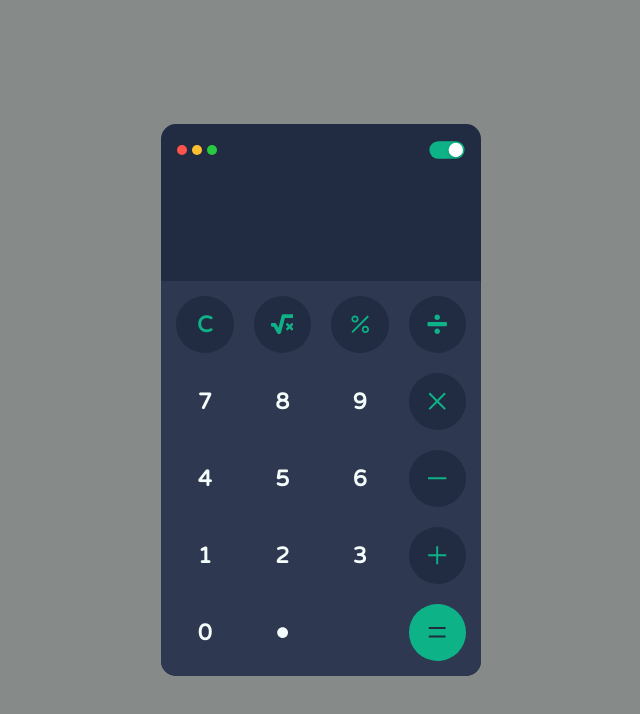
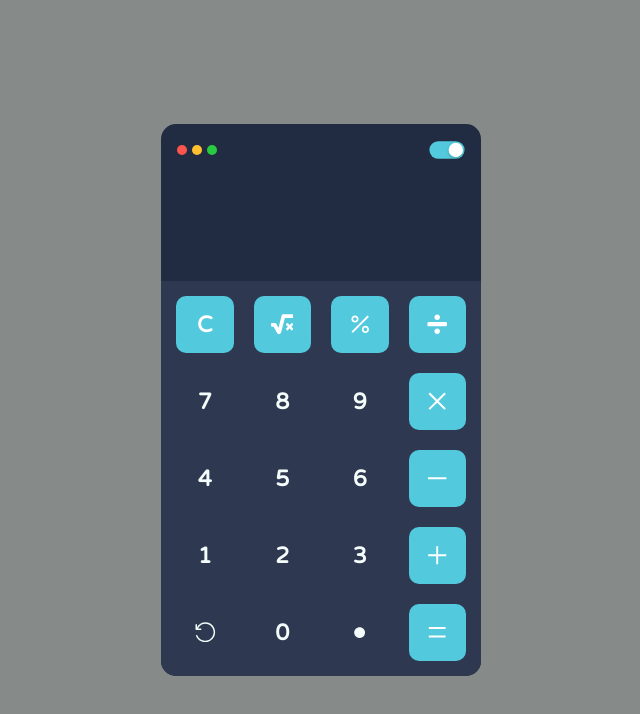
Before and after one commit to devworkleo/calculator, a React (Vite) app: page / in a window 1280 px wide. Shown: the top 714 px of the page, without its empty margins (319-959 px from the left). Built offline with nearby package versions, Linux system fonts and the light colour scheme.

Commit message:
create new layout to application

```diff
--- a/src/components/Calculator.tsx
+++ b/src/components/Calculator.tsx
@@ -19,7 +19,7 @@ export const Calculator = () => {
         <MainButtons
           isDark={isDark}
           color={isDark ? '#F4FDFB ' : '#373E47'}
-          background={isDark ? '#2E3951' : '#F4FDFB'}
+          background={isDark ? '#2E3951' : '#F2F8FC'}
         />
       </CalculatorButtons>
     </CalculatorFlutter>
--- a/src/components/MainButtons.tsx
+++ b/src/components/MainButtons.tsx
@@ -1,19 +1,40 @@
-import { Button, ButtonSectionLayout, Line } from "../global"
+import { Button, ButtonSectionLayout, Line, Number } from "../global"
 import { PlusOutlined, CloseOutlined, MinusOutlined, PauseOutlined, PercentageOutlined } from "@ant-design/icons"
 import { FaSquareRootAlt, FaDivide, FaCircle } from "react-icons/fa"
+import { RxReload } from "react-icons/rx"
 
 export const MainButtons = ({ isDark, color, background }:{ isDark: boolean, color: string, background: string }) => {
   const items = [
     { id: 1, buttons: [
-      { label: <>C</>, theme: { className: 'dark_button' } },
-      { label: <FaSquareRootAlt />, theme: { className: 'dark_button' } },
-      { label: <PercentageOutlined />, theme: { className: 'dark_button' } },
-      { label: <FaDivide />, theme: { className: 'dark_button' } }
+      { label: <>C</>, theme: { className: 'green_button' } },
+      { label: <FaSquareRootAlt />, theme: { className: 'green_button' } },
+      { label: <PercentageOutlined />, theme: { className: 'green_button' } },
+      { label: <FaDivide />, theme: { className: 'green_button' } }
     ] },
-    { id: 2, buttons: [{ label: <>7</> }, { label: <>8</> }, { label: <>9</> }, { label: <CloseOutlined />, theme: { className: 'dark_button' } }] },
-    { id: 3, buttons: [{ label: <>4</> }, { label: <>5</>}, { label: <>6</> }, { label: <MinusOutlined />, theme: { className: 'dark_button' } }] },
-    { id: 4, buttons: [{ label: <>1</> }, { label: <>2</> }, { label: <>3</> }, { label: <PlusOutlined />, theme: { className: 'dark_button' } }] },
-    { id: 5, buttons: [{ label: <>0</> }, { label: <FaCircle className="circle" /> }, { label: null }, { label: <PauseOutlined className="rotate" />, theme: { className: 'green_button' } }] },
+    { id: 2, buttons: [
+      { label: <Number>7</Number> },
+      { label: <Number>8</Number> },
+      { label: <Number>9</Number> },
+      { label: <CloseOutlined />, theme: { className: 'green_button' } }
+    ] },
+    { id: 3, buttons: [
+      { label: <Number>4</Number> },
+      { label: <Number>5</Number>},
+      { label: <Number>6</Number> },
+      { label: <MinusOutlined />, theme: { className: 'green_button' } }
+    ] },
+    { id: 4, buttons: [
+      { label: <Number>1</Number> },
+      { label: <Number>2</Number> },
+      { label: <Number>3</Number> },
+      { label: <PlusOutlined />, theme: { className: 'green_button' } }
+    ] },
+    { id: 5, buttons: [
+      { label: <RxReload className='rxdeg' /> },
+      { label: <>0</> },
+      { label: <FaCircle className="circle" /> },
+      { label: <PauseOutlined className="rotate" />, theme: { className: 'green_button' } }
+    ] },
   ]
   return <ButtonSectionLayout>
     { items.map(item => (<Line key={item.id}>
@@ -21,8 +42,8 @@ export const MainButtons = ({ isDark, color, background }:{ isDark: boolean, col
         key={index}
         color={color}
         background={background}
+        className={button?.theme?.className}
         style={button.label === null ? { visibility: 'hidden' } : { display: 'flex' }}
-        className={isDark ? button?.theme?.className : ''}
       >
         { button.label }
       </Button>)) }
--- a/src/global.ts
+++ b/src/global.ts
@@ -31,7 +31,7 @@ export const Button = styled.button<{ color: string, background: string }>`
     font-size: 1.4em;
     font-weight: 600;
     padding: 15px 0px;
-    border-radius: 50%;
+    border-radius: 10px;
     align-items: center;
     justify-content: center;
     color: ${({ color }) => color};
@@ -93,3 +93,4 @@ export const MathAreaLayout = styled.div<{ background: string }>`
     justify-content: flex-end;
     background-color: ${({ background }) => background};
 `
+export const Number = styled.span``
--- a/src/index.css
+++ b/src/index.css
@@ -14,19 +14,19 @@
 }
 .dark_switch {
   transform: scale(0.8) translateX(5px);
-  background-color: #0DB387 !important;
+  background-color: #52C9DC !important;
 }
 .light_switch {
   transform: scale(0.8) translateX(5px);
   box-shadow: 0px 0px 5px 1px rgba(0,0,0,0.1);
 }
 .dark_button {
-  color: #0DB387 !important;
+  color: #52C9DC !important;
   background-color: #212B41 !important;
 }
 .green_button {
-  color: #212B41 !important;
-  background-color: #0DB387 !important;
+  color: white !important;
+  background-color: #52C9DC !important;
 }
 .rotate {
   transform: rotate(90deg)
@@ -37,3 +37,6 @@
 .circle {
   font-size: 0.5em;
 }
+.rxdeg {
+  transform: scaleX(-1);
+}
```
